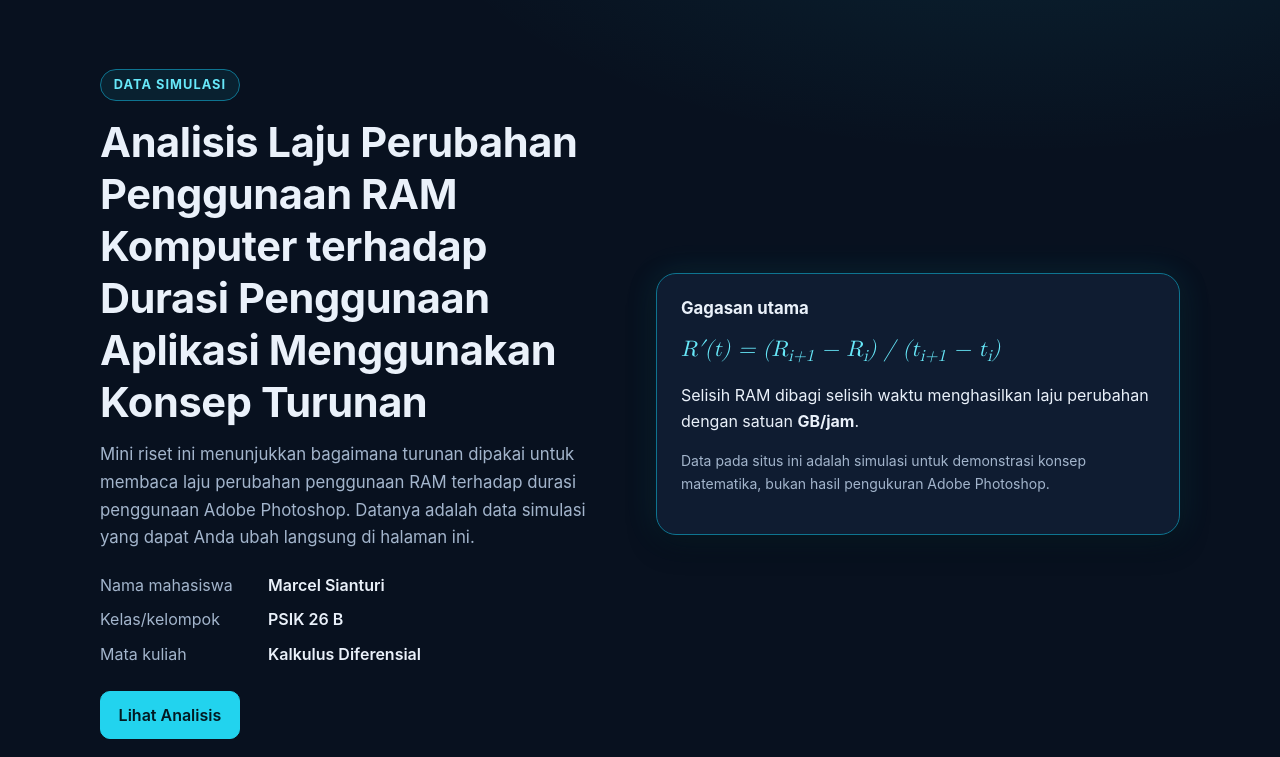
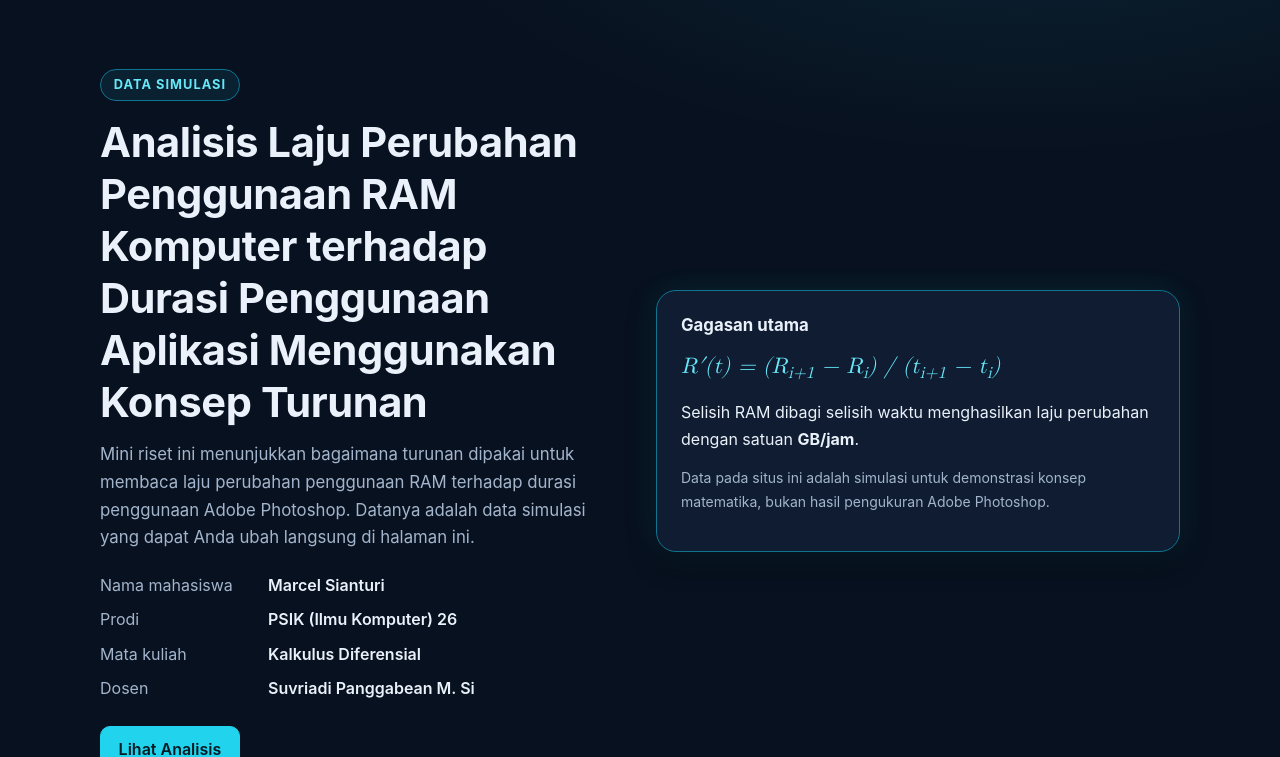
Before and after one commit to MarcelStr-08/Mini-Research-caldif, a plain HTML site: page index.html in a window 1280 px wide. Shown: the part 59-816 px from the top of the page. Drawn offline with Linux system fonts and the light colour scheme.

Commit message:
Update index.html

```diff
--- a/index.html
+++ b/index.html
@@ -43,8 +43,9 @@
           <p class="lead">Mini riset ini menunjukkan bagaimana turunan dipakai untuk membaca laju perubahan penggunaan RAM terhadap durasi penggunaan Adobe Photoshop. Datanya adalah data simulasi yang dapat Anda ubah langsung di halaman ini.</p>
           <dl class="identity">
             <div><dt>Nama mahasiswa</dt><dd>Marcel Sianturi</dd></div>
-            <div><dt>Kelas/kelompok</dt><dd>PSIK 26 B</dd></div>
+            <div><dt>Prodi</dt><dd>PSIK (Ilmu Komputer) 26</dd></div>
             <div><dt>Mata kuliah</dt><dd>Kalkulus Diferensial</dd></div>
+            <div><dt>Dosen</dt><dd>Suvriadi Panggabean M. Si</dd></div>
           </dl>
           <a class="btn primary" href="#grafik">Lihat Analisis</a>
         </div>
@@ -301,7 +302,7 @@
 
   <footer class="site-footer">
     <div class="container">
-      <p class="footer-main">Mini Riset Kalkulus Diferensial | Marcel Sianturi | PSIK 26 B</p>
+      <p class="footer-main">Mini Riset Kalkulus Diferensial | Marcel Sianturi | PSIK 26</p>
       <p class="small muted">Proyek ini dibuat untuk tujuan pembelajaran. Seluruh data merupakan data simulasi.</p>
     </div>
   </footer>
```
